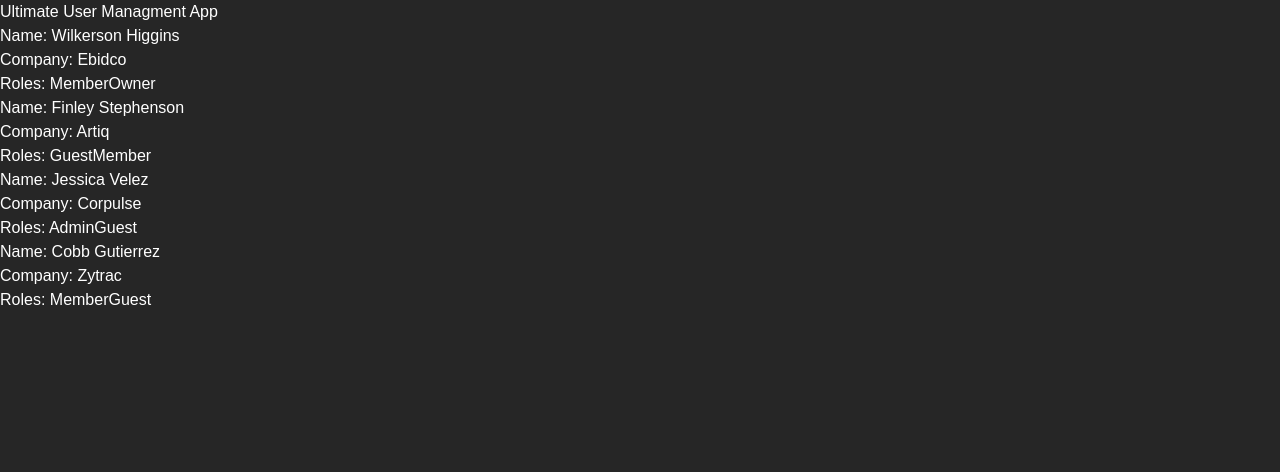
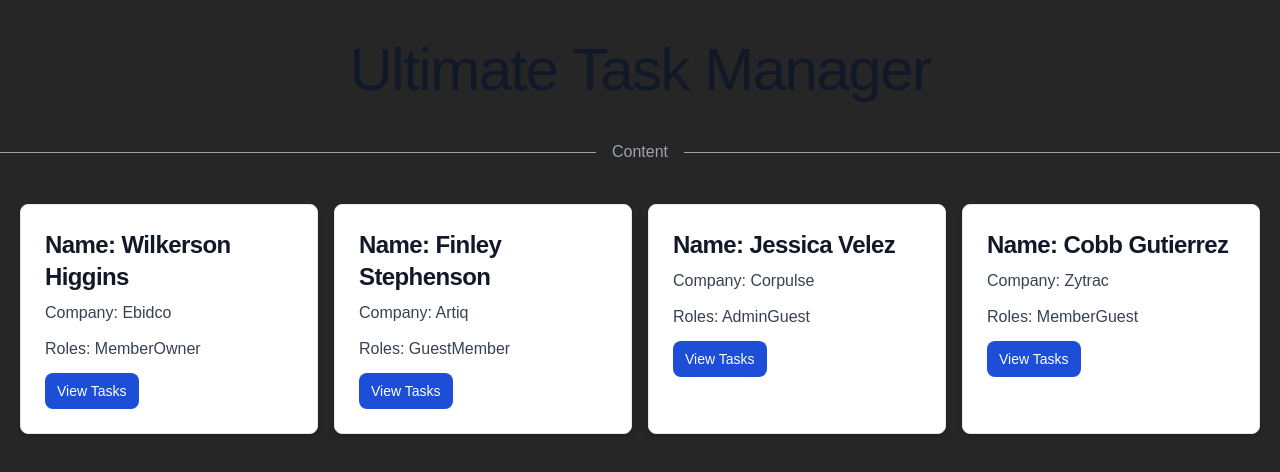
Before and after one commit to FrancoAguilera/react-rtk, a React (Create React App) app: page / in a window 1280 px wide. Shown: the top 472 px of the page. Built offline with nearby package versions, Linux system fonts and the light colour scheme.

Commit message:
add stiles for users list

```diff
--- a/src/components/header/header.tsx
+++ b/src/components/header/header.tsx
@@ -1,7 +1,18 @@
 import React from "react";
 
 function Header() {
-  return <div>Ultimate User Managment App</div>;
+  return (
+    <React.Fragment>
+      <h3 className="tracking-tight leading-none py-10 text-gray-900 md:text-5xl lg:text-6xl dark:text-white text-center">
+        Ultimate Task Manager
+      </h3>
+      <div className="relative flex pb-10 items-center">
+        <div className="flex-grow border-t border-gray-400"></div>
+        <span className="flex-shrink mx-4 text-gray-400">Content</span>
+        <div className="flex-grow border-t border-gray-400"></div>
+      </div>
+    </React.Fragment>
+  );
 }
 
 export default Header;
--- a/src/components/users-list/users-list.tsx
+++ b/src/components/users-list/users-list.tsx
@@ -7,12 +7,22 @@ export const UsersList = () => {
   const users = useSelector((state: RootState) => state.users);
 
   const usersList = users.map((user: IUser) => (
-    <li key={user.id}>
-      <h3>Name: {user.name}</h3>
-      <h4>Company: {user.company}</h4>
-      <p>Roles: {user.roles}</p>
-    </li>
+    <div
+      key={user.id}
+      className="p-6 max-w-sm bg-white rounded-lg border border-gray-200 shadow-md dark:bg-gray-800 dark:border-gray-700"
+    >
+      <h5 className="mb-2 text-2xl font-bold tracking-tight text-gray-900 dark:text-white">Name: {user.name}</h5>
+      <p className="mb-3 font-normal text-gray-700 dark:text-gray-400">Company: {user.company}</p>
+      <p className="mb-3 font-normal text-gray-700 dark:text-gray-400">Roles: {user.roles}</p>
+
+      <a
+        href="#"
+        className="inline-flex items-center py-2 px-3 text-sm font-medium text-center text-white bg-blue-700 rounded-lg hover:bg-blue-800 focus:ring-4 focus:outline-none focus:ring-blue-300 dark:bg-blue-600 dark:hover:bg-blue-700 dark:focus:ring-blue-800"
+      >
+        View Tasks
+      </a>
+    </div>
   ));
 
-  return <ul>{usersList}</ul>;
+  return <ul className="grid grid-cols-4 gap-4 mx-5">{usersList}</ul>;
 };
```
Also changed, not shown: src/App.tsx (+0 -8 lines).
